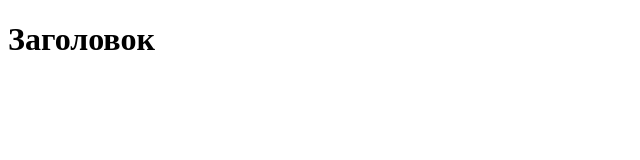
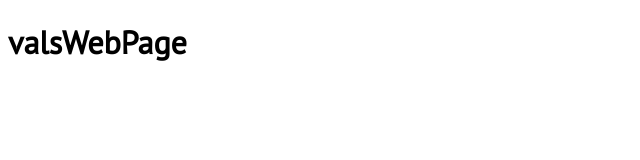
Before and after one commit to val-fom/val-fom.github.io, a plain HTML site: page index.html in a window 1280 px wide. Shown: the whole page, without its empty margins (0-640 px from the left). Drawn offline with Linux system fonts and the light colour scheme.

Commit message:
regular commit

```diff
--- a/index.html
+++ b/index.html
@@ -2,12 +2,20 @@
 <html lang="en">
 <head>
 	<meta charset="UTF-8">
-	<title>Document</title>
+	<title>valsWebPage</title>
+	<link href="https://fonts.googleapis.com/css?family=PT+Sans&amp;subset=cyrillic" rel="stylesheet">
+	<link rel="stylesheet" href="style.css">
 </head>
 <body>
 	<header>
-		<h1>Заголовок</h1>
+		<h1>valsWebPage</h1>
 	</header>
+	<main>
+
+	</main>
+	<footer>
+
+	</footer>
 
 </body>
 </html>
--- /dev/null
+++ b/style.css
@@ -0,0 +1,3 @@
+body {
+	font-family: 'PT Sans', sans-serif;
+}
```
